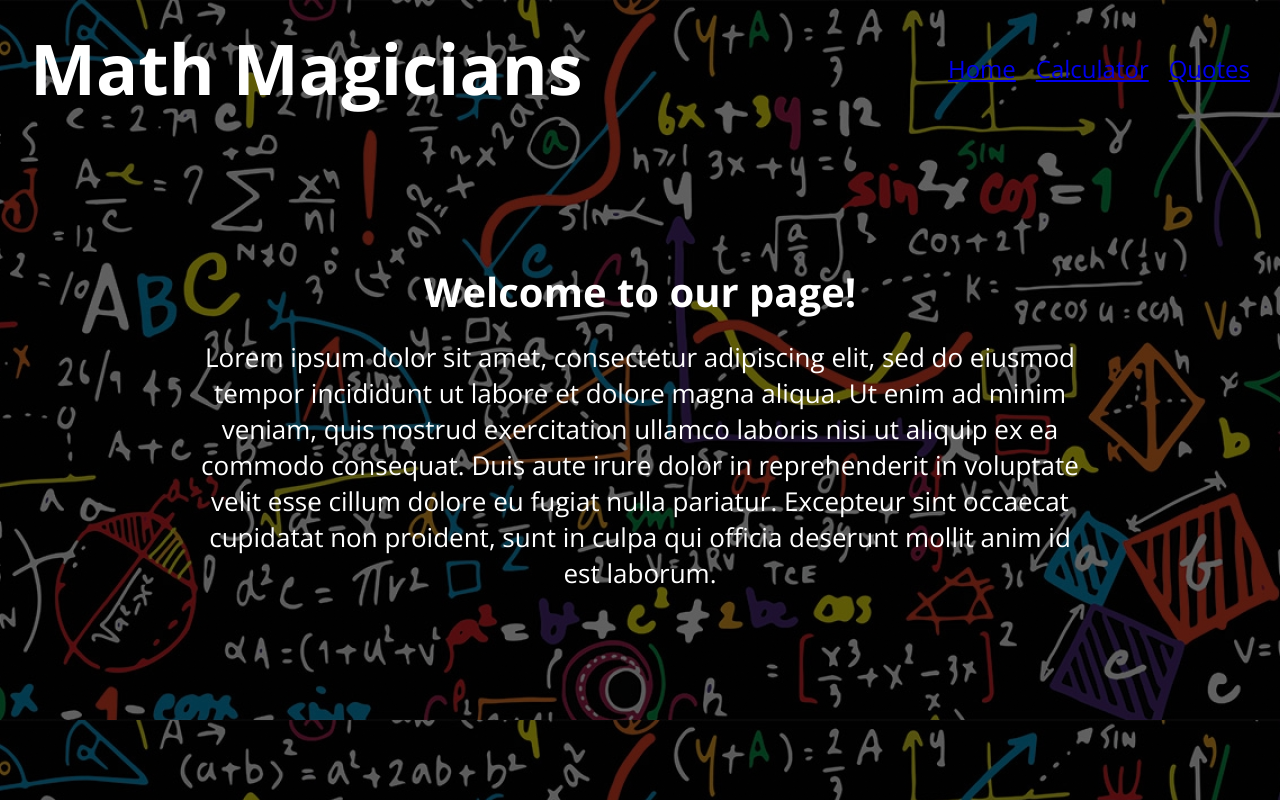
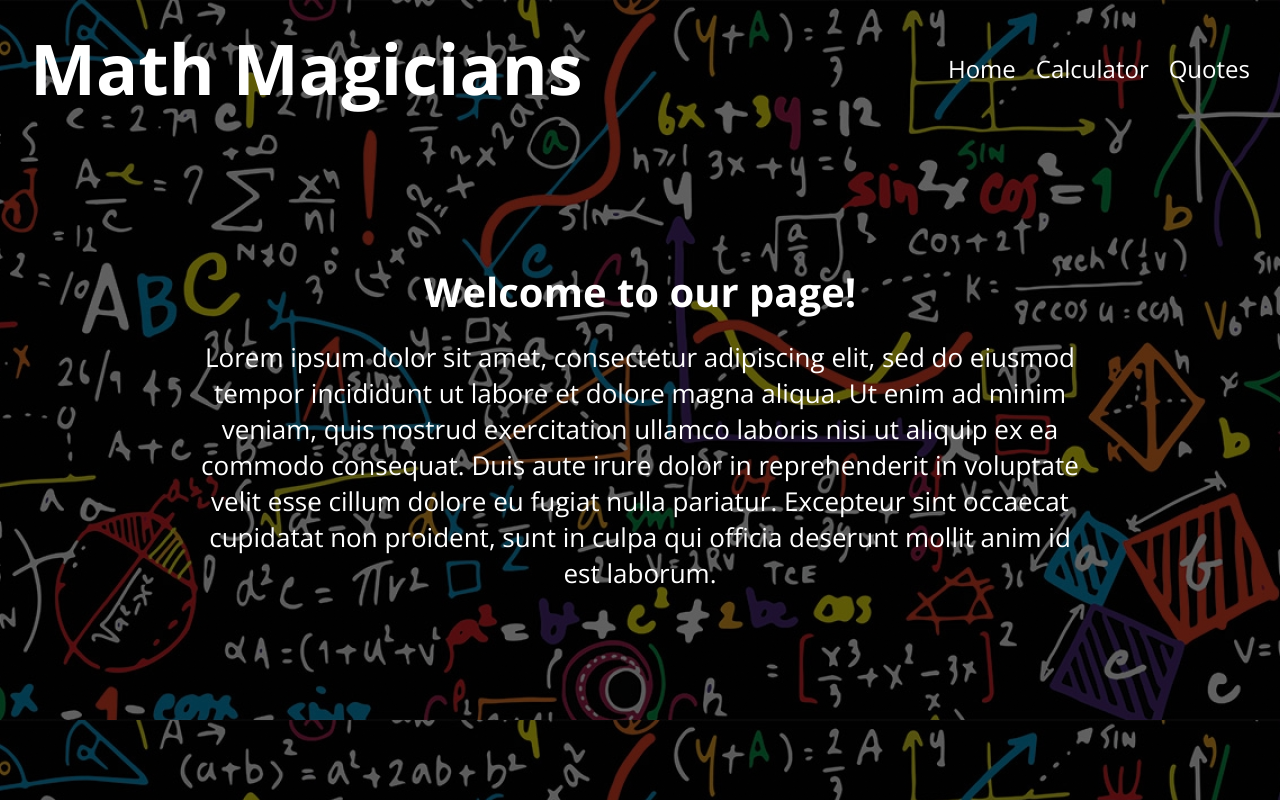
Before and after one commit to dodoburner/math-magicians, a React (Create React App) app: page /Home in a window 1280 px wide. Built offline with nearby package versions, Linux system fonts and the light colour scheme.

Commit message:
change link styling

```diff
--- a/src/styles/Header.css
+++ b/src/styles/Header.css
@@ -18,3 +18,12 @@ ul {
 li {
   cursor: pointer;
 }
+
+a {
+  color: white;
+  text-decoration: none;
+}
+
+a:hover {
+  color: #FFA500;
+}
```
